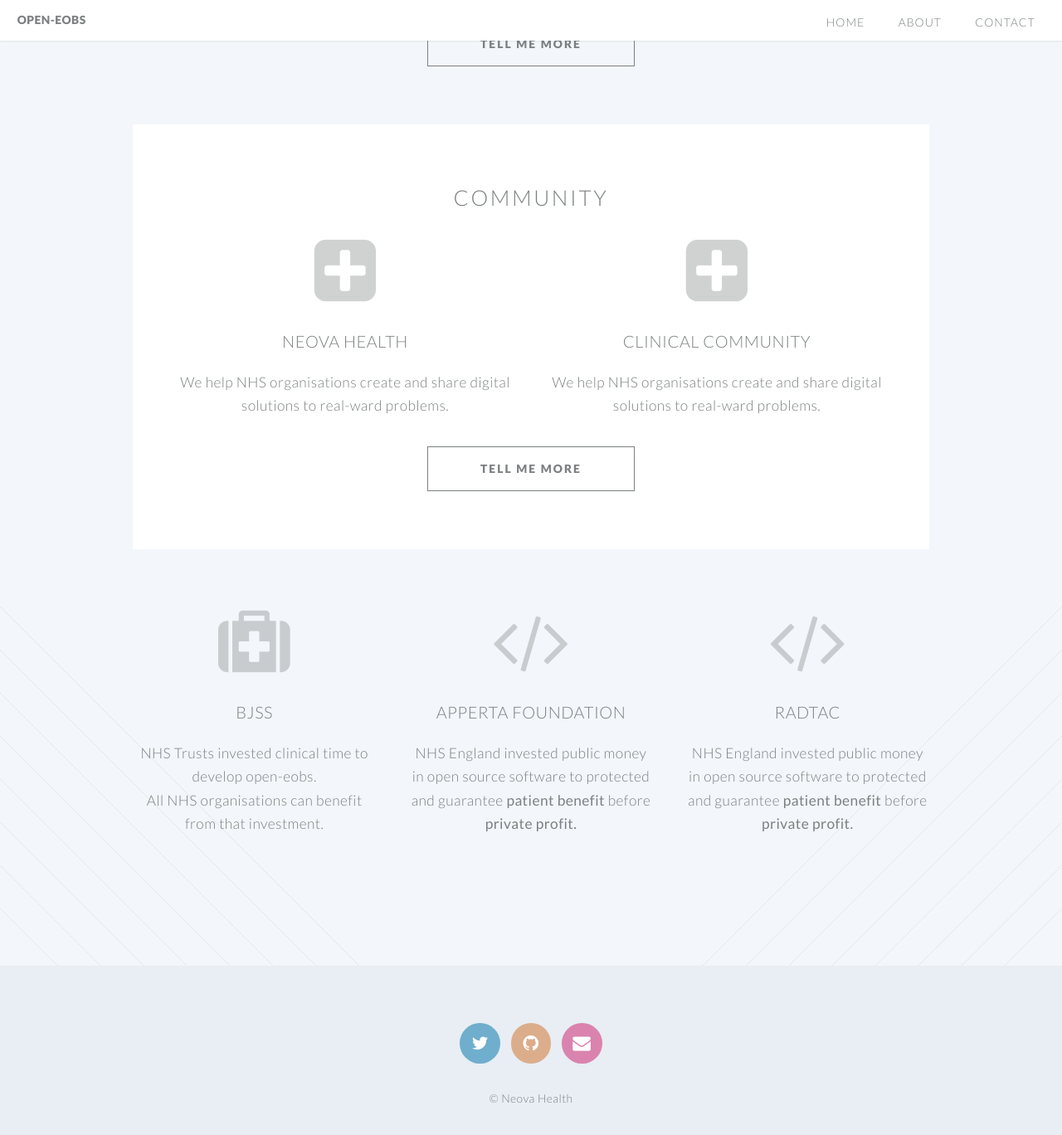
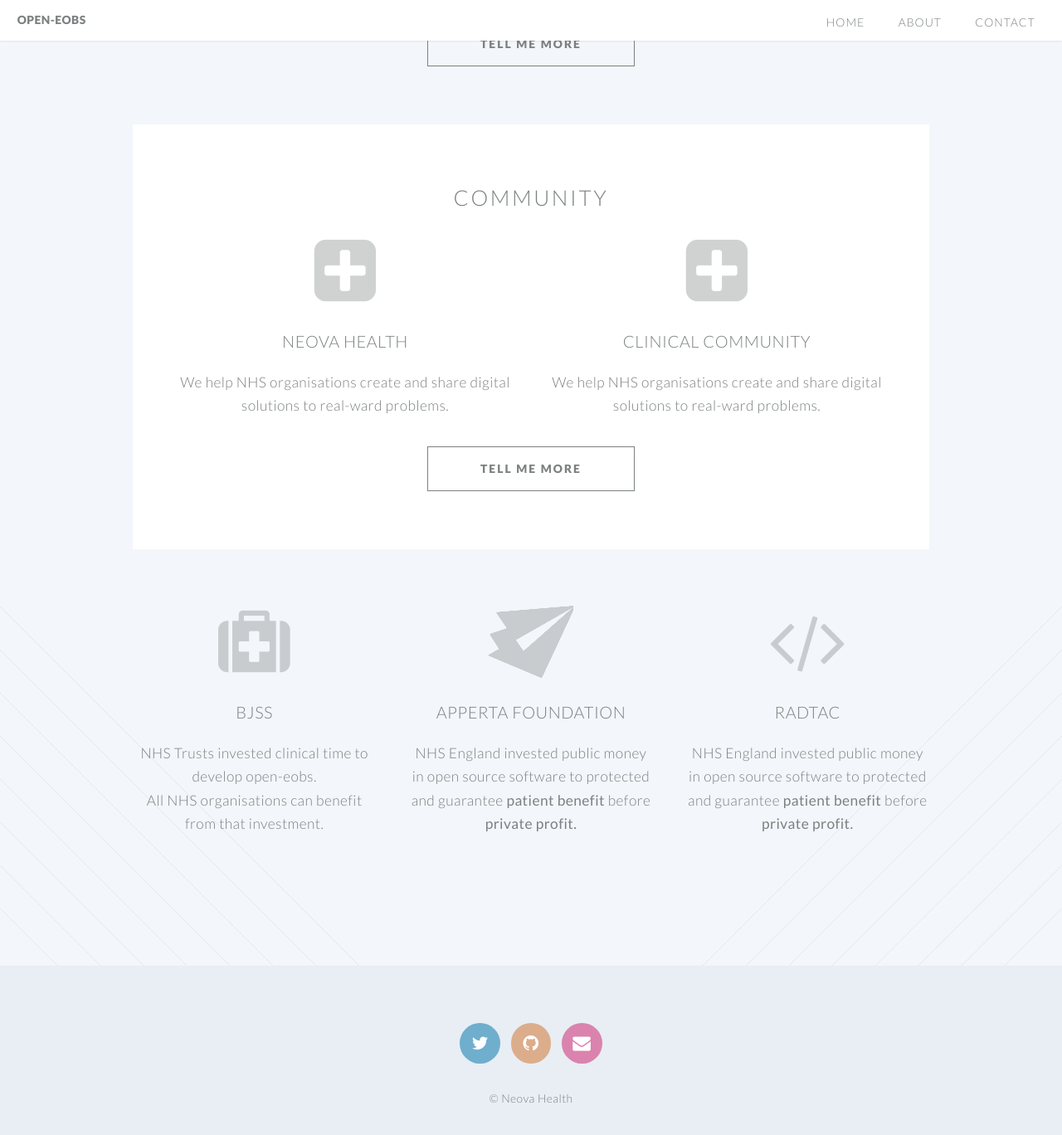
Before and after one commit to openeobs/openeobs.github.io, a Jekyll site: the page built from about_openeobs.html, in a window 1280 px wide and 1400 px high, scrolled down 1043 px. Shown: the top 1368 px of the window at 83% size. Built offline with Jekyll 4.4.1, drawn with Linux system fonts in a browser that asks for light colours.

Commit message:
Fontello with Apperta Foundation logo

```diff
--- a/about_openeobs.html
+++ b/about_openeobs.html
@@ -126,7 +126,7 @@
 							<div class="4u">
 
 								<section>
-									<span class="icon featured fa-code"></span>
+									<span class="fonticon featured icon-apperta-background-mobile"></span>
 									<header>
 										<h3>Apperta Foundation</h3>
 									</header>
--- a/css/fontello.css
+++ b/css/fontello.css
@@ -20,5 +20,6 @@
 }
 */
 
+.icon-apperta-background-mobile:before { content: '\e800'; } /* '' */
 .icon-nhs-logo:before { content: '\e801'; } /* '' */
 .icon-open_source_initiative_keyhole:before { content: '\e802'; } /* '' */
```
Also changed, not shown: fonts/fontello.ttf, fonts/fontello.woff, fonts/fontello.woff2, 2 other files.
